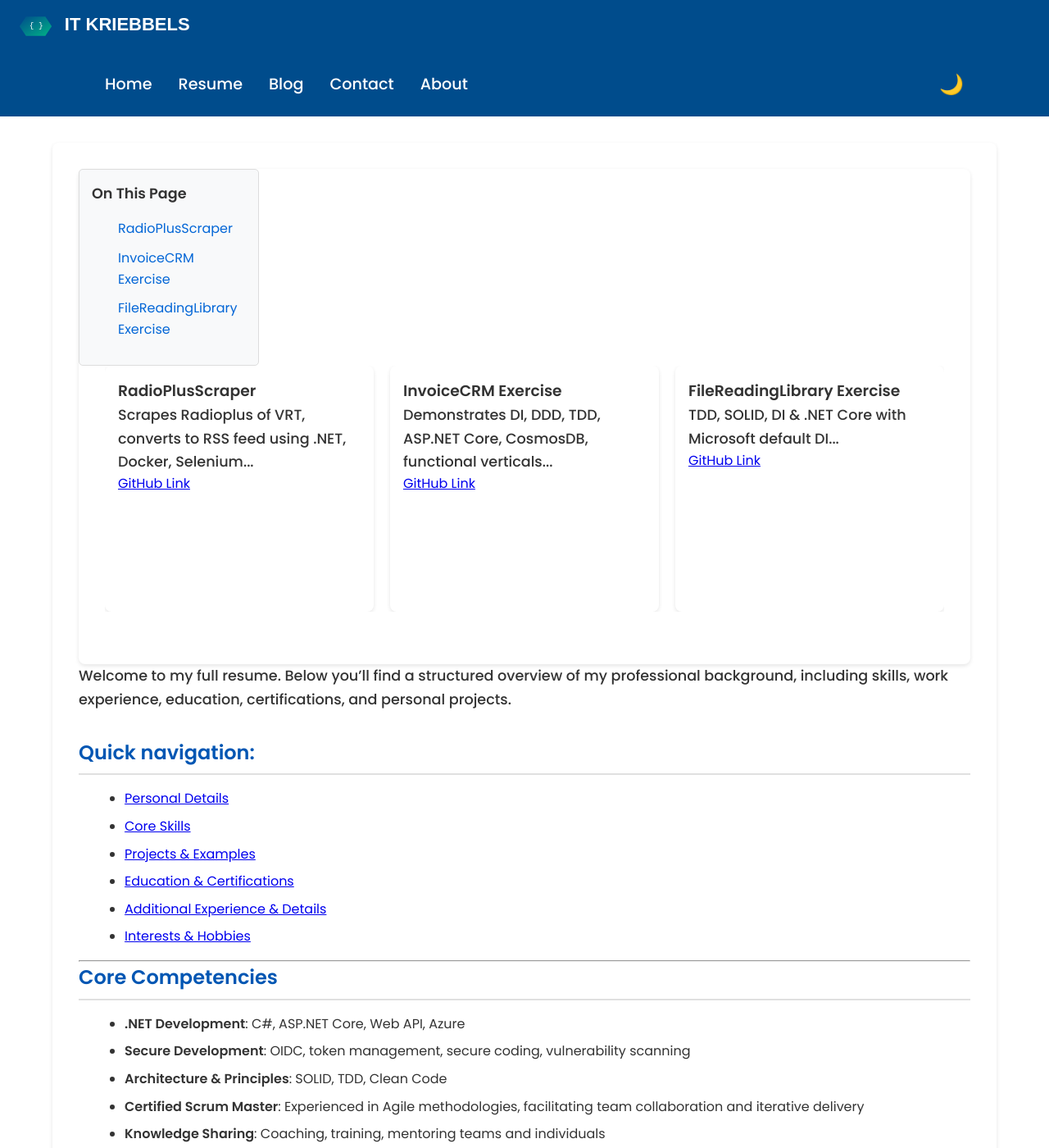
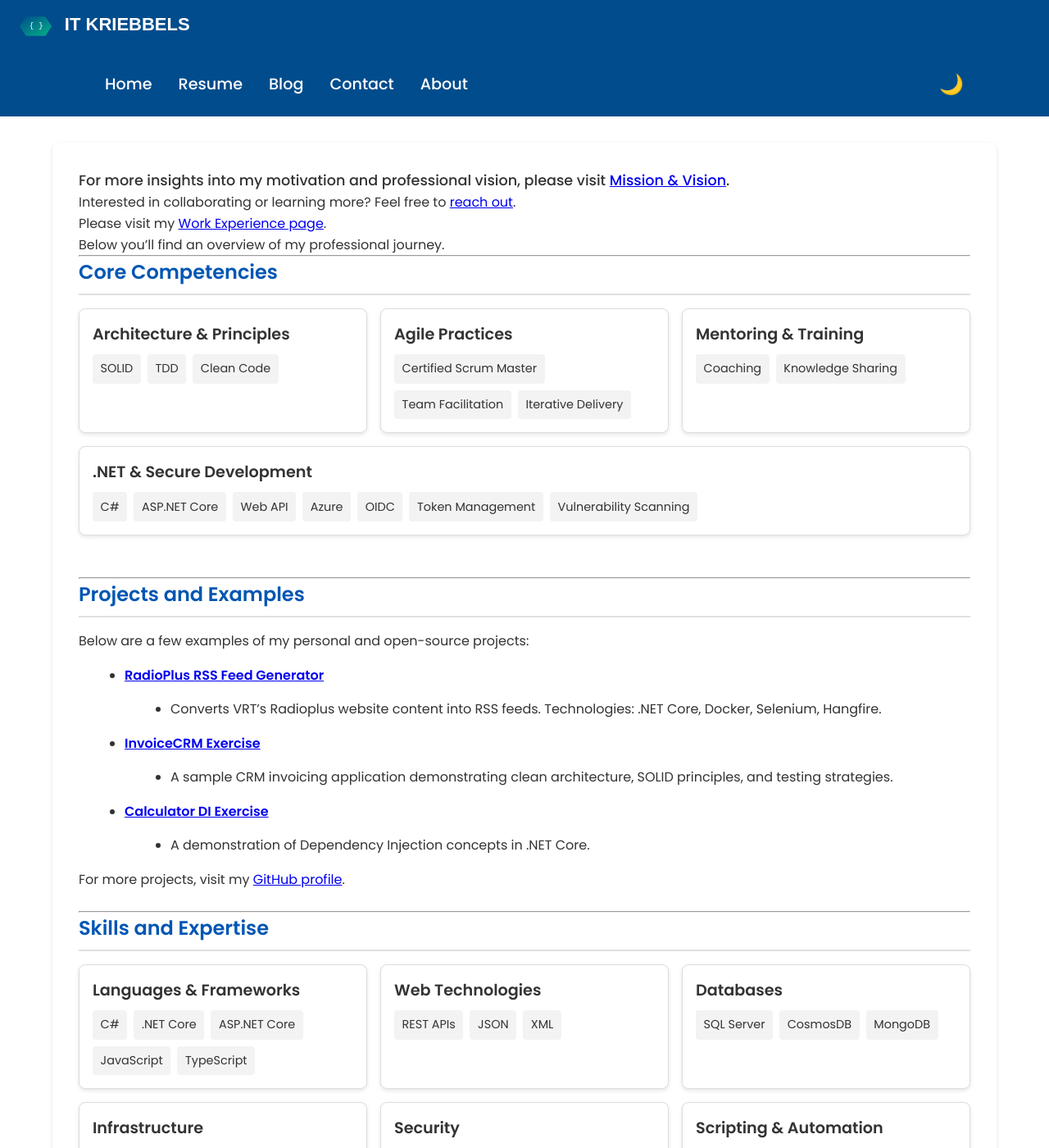
Before and after one commit to kriebb/kriebb.github.io, a Jekyll site: the page built from resume.md, in a window 1280 px wide and 1400 px high. Shown: the whole window at 82% size. Built offline with Jekyll 4.4.1, drawn with Linux system fonts in a browser that asks for light colours; nearby versions of some CDN libraries; some of the changed text lies outside the part shown.

Commit message:
updates of my website

```diff
--- /dev/null
+++ b/_data/resume.yml
@@ -0,0 +1,91 @@
+core_competencies:
+  - category: "Architecture & Principles"
+    items:
+      - "SOLID"
+      - "TDD"
+      - "Clean Code"
+  - category: "Agile Practices"
+    items:
+      - "Certified Scrum Master"
+      - "Team Facilitation"
+      - "Iterative Delivery"
+  - category: "Mentoring & Training"
+    items:
+      - "Coaching"
+      - "Knowledge Sharing"
+  - category: ".NET & Secure Development"
+    items:
+      - "C#"
+      - "ASP.NET Core"
+      - "Web API"
+      - "Azure"
+      - "OIDC"
+      - "Token Management"
+      - "Vulnerability Scanning"
+
+projects:
+  - title: "RadioPlus RSS Feed Generator"
+    link: "https://github.com/kriebb/Radioplus-RSS"
+    description: "Converts VRT's Radioplus website content into RSS feeds. Technologies: .NET Core, Docker, Selenium, Hangfire."
+  - title: "InvoiceCRM Exercise"
+    link: "https://github.com/kriebb/InvoiceCRM-Excercise"
+    description: "A sample CRM invoicing application demonstrating clean architecture, SOLID principles, and testing strategies."
+  - title: "Calculator DI Exercise"
+    link: "https://github.com/kriebb/DI-Calculator-Sample-Excercise"
+    description: "A demonstration of Dependency Injection concepts in .NET Core."
+
+skills:
+  development_and_programming:
+    - category: "Languages & Frameworks"
+      items:
+        - "C#"
+        - ".NET Core"
+        - "ASP.NET Core"
+        - "JavaScript"
+        - "TypeScript"
+    - category: "Web Technologies"
+      items:
+        - "REST APIs"
+        - "JSON"
+        - "XML"
+    - category: "Databases"
+      items:
+        - "SQL Server"
+        - "CosmosDB"
+        - "MongoDB"
+    - category: "Infrastructure"
+      items:
+        - "Azure"
+        - "Docker"
+        - "GitHub Actions"
+        - "CI/CD automation"
+    - category: "Security"
+      items:
+        - "OpenID Connect"
+        - "OAuth tokens"
+        - "Secure software supply chains"
+    - category: "Scripting & Automation"
+      items:
+        - "PowerShell"
+        - "Deployment automation"
+
+education:
+  - "Secondary School Teacher (Handel-Burotica-Informatica), Hogeschool Gent"
+  - "Bachelor's in IT (Mainframe & Software Development), Hogeschool Gent (HOGENT), Schoonmeersen Campus"
+  - "Graduation Project: RFID & PLC Integration — controlling a PLC from a C# application via RFID and Ethernet communication, focusing on reusable and testable code."
+
+certifications:
+  - "Bachelor in Informatics (HoGent, Ghent)"
+  - "Certified Scrum Master (Scrum.org)"
+  - "Certified Azure Developer Associate (Microsoft)"
+
+interests_and_hobbies:
+  - "Sports: Cycling, core stability, hiking, walking"
+  - "Social: Enjoy spending time with my girlfriend, family, and my cats"
+  - "Technologies: Working with Node.js, Python, OpenAI, Mistral, reading"
+
+talk_to_me_about:
+  - "Movies & Series: I'm always up for discussing great films or binge-worthy series—tips are welcome!"
+  - "Quick & Tasty Food: Balancing busy days with fast but delicious meals? Let's exchange some tasty recipes or favorite spots."
+  - "Mental Health & Productivity: Let's chat about staying focused, managing stress, and finding balance—especially important when coding."
+  - "Privacy & Security: Concerned about online privacy? Me too. The more you dive into it, the scarier (but also more fascinating) it gets."
--- /dev/null
+++ b/_includes/resume.html
@@ -0,0 +1,44 @@
+{% comment %}
+  _includes/resume.html
+
+  A generic snippet that loops over site.data.resume.<section>,
+  building a card-based layout with flexbox.
+  For instance, "core_competencies" or "development_and_programming."
+{% endcomment %}
+
+{% if include.section == "core_competencies" %}
+  <div class="competency-container">
+    {% for competency_group in site.data.resume.core_competencies %}
+      <div class="competency-card">
+        <h3 class="competency-title">{{ competency_group.category }}</h3>
+        <div class="competency-items">
+          {% for item in competency_group.items %}
+            <div class="competency-item">
+              <span class="competency-badge">{{ item }}</span>
+            </div>
+          {% endfor %}
+        </div>
+      </div>
+    {% endfor %}
+  </div>
+
+  <br/>
+
+{% elsif include.section == "development_and_programming" %}
+  <div class="competency-container">
+    {% for category_obj in site.data.resume.skills.development_and_programming %}
+      <div class="competency-card">
+        <h3 class="competency-title">{{ category_obj.category }}</h3>
+        <div class="competency-items">
+          {% for item in category_obj.items %}
+            <div class="competency-item">
+              <span class="competency-badge">{{ item }}</span>
+            </div>
+          {% endfor %}
+        </div>
+      </div>
+    {% endfor %}
+  </div>
+{% endif %}
+
+<br/>
--- a/assets/css/page.css
+++ b/assets/css/page.css
@@ -181,6 +181,28 @@
   margin-bottom: 0.5rem;
 }
 
+/* Style the details element */
+details {
+  border: 1px solid #ccc;
+  border-radius: 4px;
+  padding: 0.5em 1em;
+  margin-top: 1em;
+  background-color: #f9f9f9;
+}
+
+/* Style the summary element to make it stand out */
+summary {
+  font-weight: bold;
+  cursor: pointer;
+  outline: none;
+}
+
+/* Optional: Change marker style on open details */
+details[open] summary {
+  color: #007acc;
+}
+
+
 /* DARK MODE */
 .dark-mode .timeline::before {
   background: #444;
@@ -257,6 +279,69 @@
   padding: 1rem;
 }
 
+.competency-container {
+  /* Flex container or grid */
+  display: flex;
+  flex-wrap: wrap;
+  gap: 1rem; /* Space between cards */
+}
+
+/* Container for all competency or skill "cards" */
+.competency-container {
+  display: flex;
+  flex-wrap: wrap;
+  gap: 1rem;
+  margin-top: 1rem;
+}
+
+/* Individual card */
+.competency-card {
+  background-color: #fff;
+  border: 1px solid #ddd;
+  border-radius: 8px;
+  flex: 1 1 280px;
+  padding: 1rem;
+  box-shadow: 0 2px 5px rgba(0,0,0,0.1);
+  transition: transform 0.2s;
+}
+
+/* Hover effect */
+.competency-card:hover {
+  transform: translateY(-2px);
+}
+
+/* Card title styling */
+.competency-title {
+  font-size: 1.2rem;
+  font-weight: 600;
+  margin: 0 0 0.5rem 0;
+  color: #333;
+}
+
+/* Container for each set of items */
+.competency-items {
+  display: flex;
+  flex-wrap: wrap;
+  gap: 0.5rem;
+}
+
+/* Each item container */
+.competency-item {
+  margin: 0;
+}
+
+/* Badge style for each skill/item */
+.competency-badge {
+  display: inline-block;
+  padding: 0.4rem 0.6rem;
+  background-color: #f3f3f3;
+  border-radius: 4px;
+  color: #333;
+  font-size: 0.9rem;
+  white-space: nowrap; /* keep them on one line */
+}
+
+
 /* Dark Mode Swiper Slides */
 .dark-mode .swiper-slide {
   background-color: #2a2a2a;
--- a/resume.md
+++ b/resume.md
@@ -3,109 +3,84 @@
 title: "Resume"
 permalink: "/resume"
 description: "My complete professional resume including skills, projects, education, and certifications."
-toc: true
----
-
-{% include sidebar.html %}
-
-# Resume: Kristof Riebbels
-
-Welcome to my full resume. Below you'll find a structured overview of my professional background, including skills, work experience, education, certifications, and personal projects.
-
-## Quick navigation:
-- [Personal Details](#personal-details)
-- [Core Skills](#core-skills)
-- [Projects & Examples](#projects)
-- [Education & Certifications](#education)
-- [Additional Experience & Details](#additional-details)
-- [Interests & Hobbies](#hobbies)
-
----
-
-## Core Competencies
-
-- **.NET Development**: C#, ASP.NET Core, Web API, Azure
-- **Secure Development**: OIDC, token management, secure coding, vulnerability scanning
-- **Architecture & Principles**: SOLID, TDD, Clean Code
-- **Certified Scrum Master**: Experienced in Agile methodologies, facilitating team collaboration and iterative delivery
-- **Knowledge Sharing**: Coaching, training, mentoring teams and individuals
-
----
-
-## Projects & Examples
-
-Some of my personal and open-source projects:
-
-- [**RadioPlus RSS feed generator**](https://github.com/kriebb/Radioplus-RSS)
-  - Converts VRT's Radioplus website content into RSS feeds.
-  - Technologies: .NET Core, Docker, Selenium, Hangfire.
-
-- [**InvoiceCRM Exercise**](https://github.com/kriebb/InvoiceCRM-Excercise)
-  - A sample CRM invoicing application demonstrating clean architecture, SOLID principles, and testing strategies.
-
-- [**Calculator DI Exercise**](https://github.com/kriebb/DI-Calculator-Sample-Excercise)
-  - Explains Dependency Injection through practical examples in .NET Core.
-
-For a full list, see my [GitHub profile](https://github.com/kriebb).
-
----
-
-## Skills & Expertise
-
-### Development & Programming
-- **Languages & Frameworks**: C#, .NET Core, ASP.NET Core, JavaScript, TypeScript
-- **Web Technologies**: ASP.NET, REST APIs, JSON, XML, TypeScript
-- **Databases**: SQL Server, CosmosDB, MongoDB
-- **Infrastructure**: Azure, Docker, GitHub Actions, CI/CD automation
-- **Security**: OpenID Connect, OAuth tokens, secure software supply chains
-- **Scripting**: PowerShell automation, data transformation, deployments
-
----
-
-## Education
-
-- **Secondary School Teacher** (Handel-Burotica-Informatica), Hogeschool Gent
-- **Bachelor's in IT (Mainframe, Software Development)**
-  Hogeschool Gent (HOGENT), Schoonmeersen Campus
-
-**Thesis:**
-_RFID & PLC Integration_: Controlling a PLC from a C# application via RFID and Ethernet communication. Focus on reusable, testable code.
-
----
-
-## Additional Details
-
-### Experience
-
-#### **RecoMatics** *(April 2017–Present)*
-- Implemented secure data integrations (SharePoint & Dynamics)
-- Set up CI/CD pipelines with Azure, GitVersion, GitHub
-- Technical interviewer & coach
-
-#### **Qite** *(August 2014–April 2017)*
-- Maintained and optimized legacy WinForms applications
-- Implemented CI/CD pipelines, provided team training (SOLID, TDD, DI)
-
-#### **Febel** *(2014 and earlier)*
-- Developed performant WinForms apps (NHibernate & SQL optimization)
-- Facilitated migration to modern version control systems and automation (TeamCity, Octopus Deploy)
-
----
-
-## Education & Certifications
-
-- Bachelor in Informatics (HoGent, Ghent)
-- Certified Scrum Master (Scrum.org)
-
----
-
-## Interests & Hobbies
-
-- **Sports**: Cycling, yoga, skiing, hiking
-- **Social**: Enjoy spending time with family
-
 ---
 
 For more insights into my motivation and professional vision, please visit [Mission & Vision](/mission-vision).
 
-Interested in working together or learning more? Feel free to [reach out](mailto:reachout.2025@kriebbels.me).
+Interested in collaborating or learning more? Feel free to [reach out](/contact.md).
+
+Please visit my [Work Experience page](/work-experience.md).
+
+Below you'll find an overview of my professional journey.
+
+---
+
+
+## Core Competencies
+
+<!-- We include an HTML snippet that uses a card-based layout. -->
+{% include resume.html section="core_competencies" %}
+
+---
+
+## Projects and Examples
+
+Below are a few examples of my personal and open-source projects:
+
+{% for project in site.data.resume.projects %}
+- [**{{ project.title }}**]({{ project.link }})
+  - {{ project.description }}
+{% endfor %}
+
+For more projects, visit my [GitHub profile](https://github.com/kriebb).
+
+  <br/>
+
+---
+
+## Skills and Expertise
+
+<!-- Same advanced layout approach, referencing the "development_and_programming" data. -->
+{% include resume.html section="development_and_programming" %}
+
+---
+
+## Education and Graduation Project
+
+{% for edu_item in site.data.resume.education %}
+- {{ edu_item }}
+{% endfor %}
+
+<br/>
+
+---
+
+## Certifications
+
+{% for cert in site.data.resume.certifications %}
+- {{ cert }}
+{% endfor %}
+
+<br/>
+
+---
+
+## Interests and Hobbies
+
+{% for interest in site.data.resume.interests_and_hobbies %}
+- {{ interest }}
+{% endfor %}
+
+<br/>
+
+---
+
+## Talk to Me About
+
+{% for topic in site.data.resume.talk_to_me_about %}
+- {{ topic }}
+{% endfor %}
+
+<br/>
+
+---
```
Also changed, not shown: _data/work_experience.yml (+20 -5 lines), _layouts/home.html (deleted, +0 -10 lines), _layouts/index.html (added, +9 -0 lines), index.md (+3 -7 lines), work-experience.md (+17 -2 lines).
